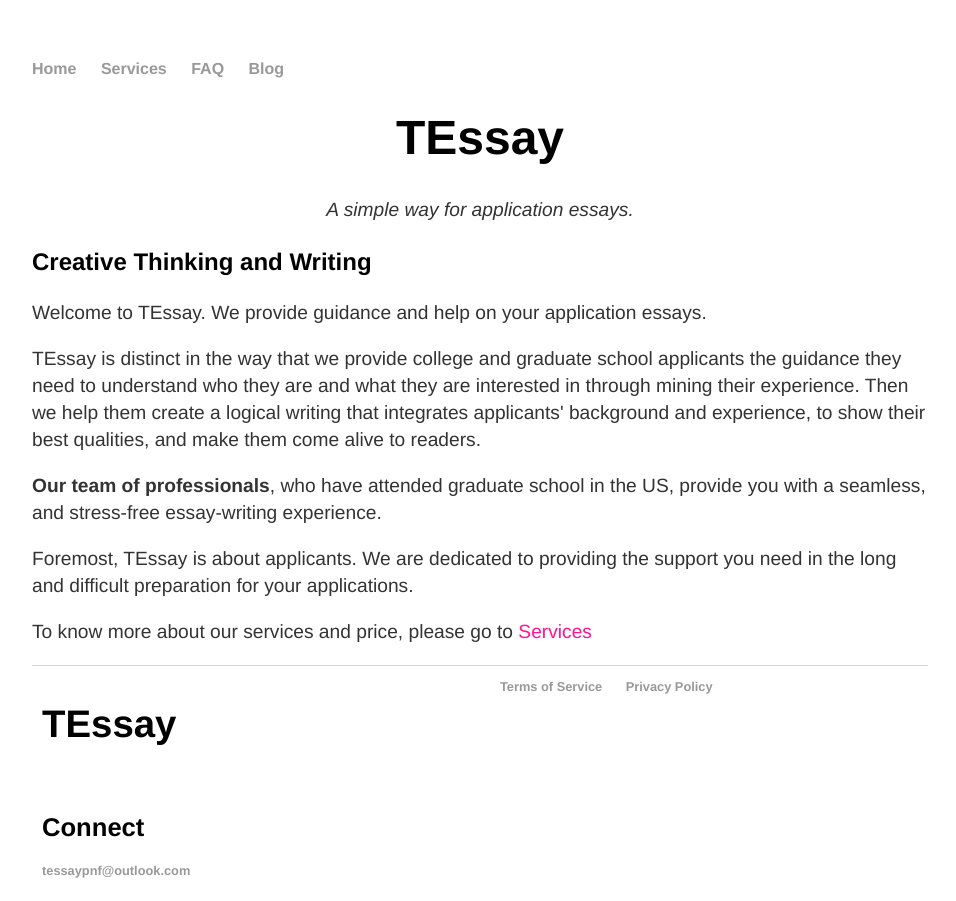
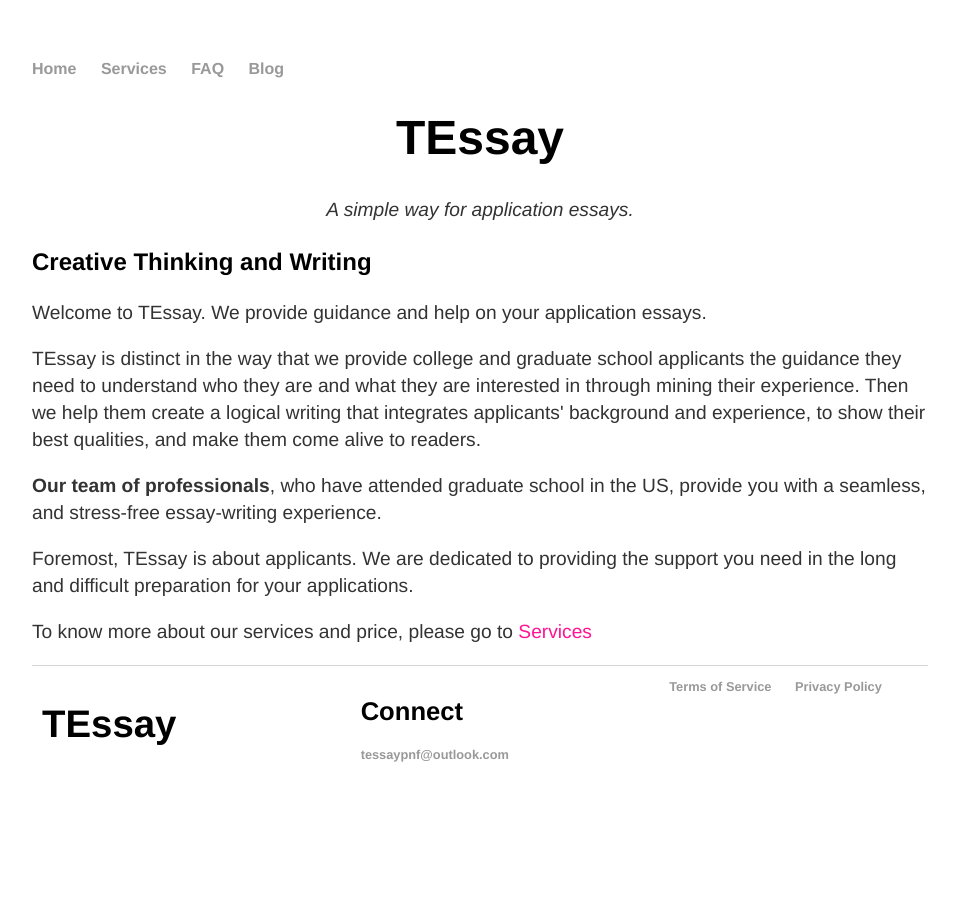
Before and after one commit to RagingTiger/PnFTech.github.io, a Jekyll site: the page built from index.html, in a window 1280 px wide. Shown: the whole page, without its empty margins (160-1116 px from the left). Built offline with Jekyll 4.4.1, drawn with Linux system fonts in a browser that asks for light colours.

Commit message:
edited CSS

```diff
--- a/css/main.css
+++ b/css/main.css
@@ -16,11 +16,11 @@ nav ul li, footer ul li {
 .column {
     float: left;
     padding: 10px;
-    width:50%;
+    width:33.33%;
 
 }
 
-.row:after {
+.row {
     content: "";
     display: table;
     clear: both;
```
